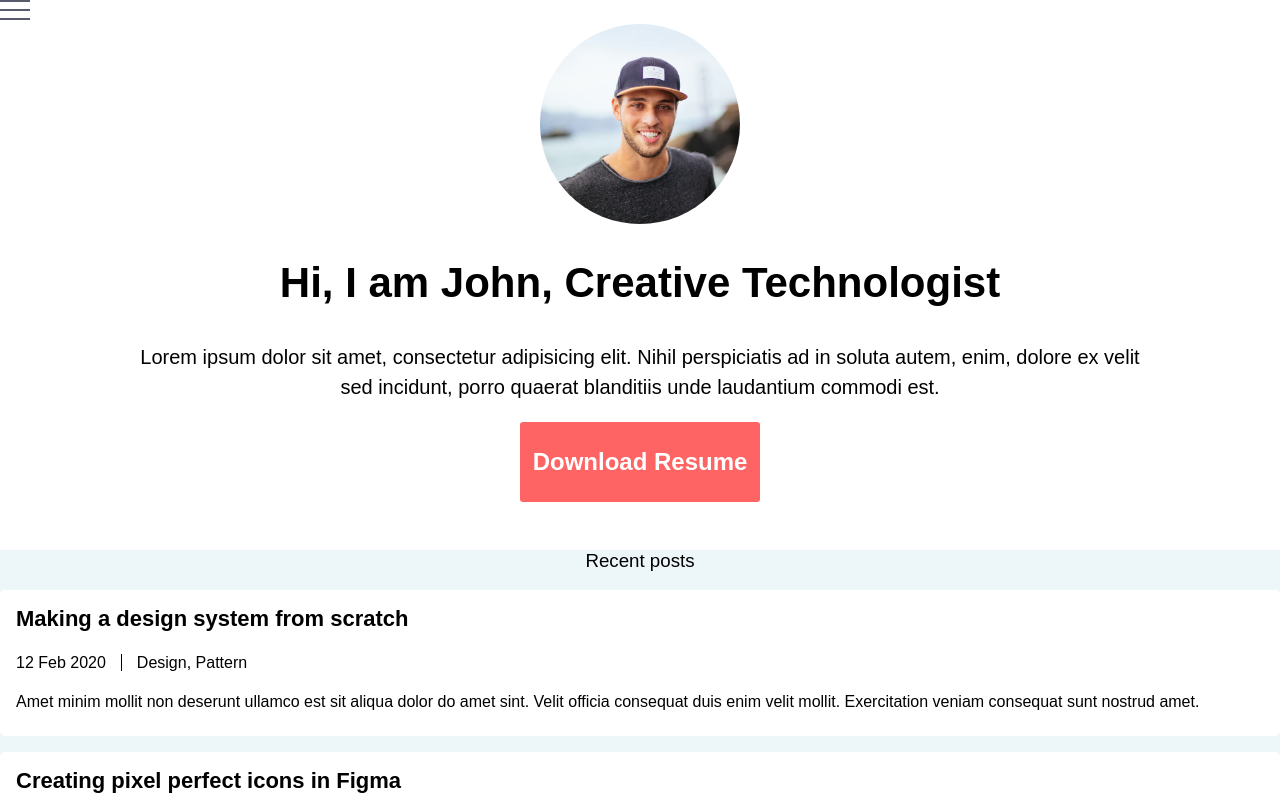
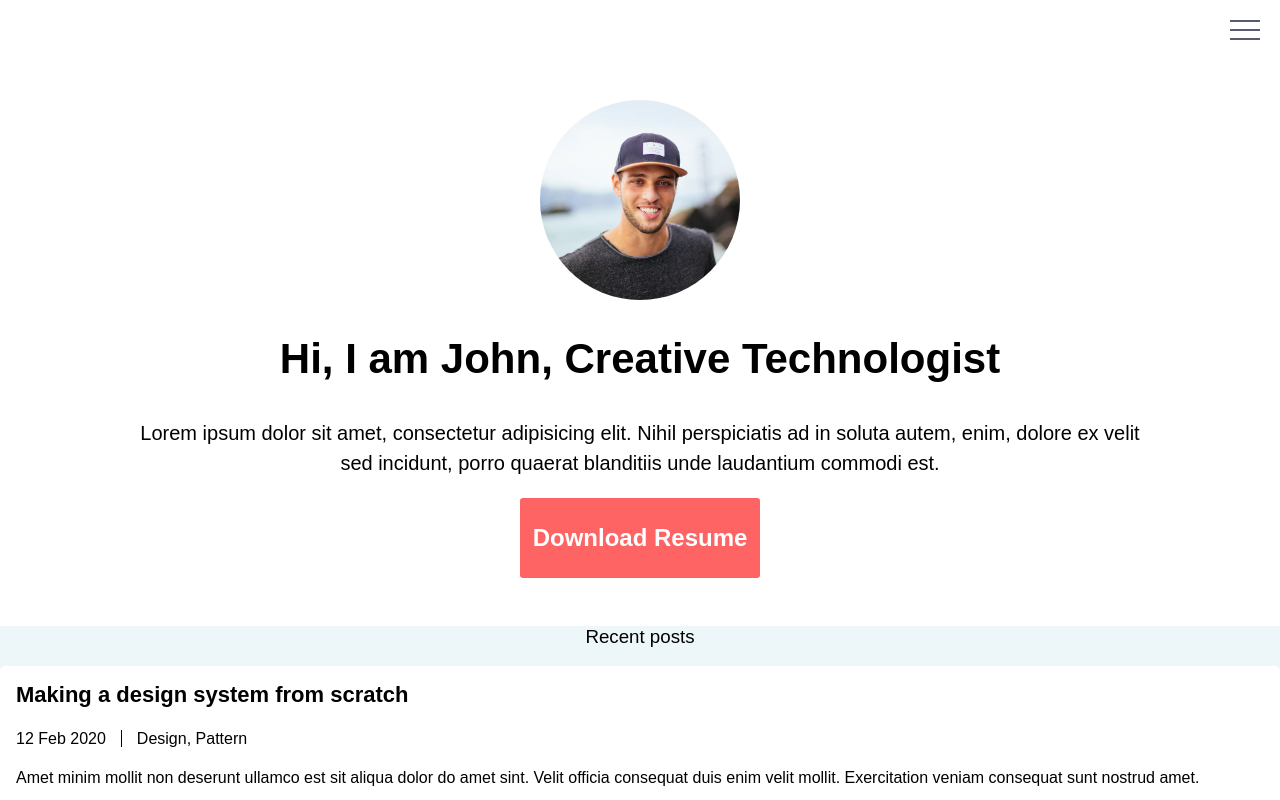
Before and after one commit to sighmoan/verbose-octo-engine, a plain HTML site: page public/index.html in a window 1280 px wide. Shown: the top 800 px of the page. Drawn offline with Linux system fonts and the light colour scheme.

Commit message:
style menu

```diff
--- a/public/index.html
+++ b/public/index.html
@@ -8,8 +8,15 @@
 
 <body>
     <header>
+        <section class="menu">
+            <div class="menu__hamburger"><img src="/assets/menu.png" /></div>
+            <div class="menu__links">
+                <span>Works</span>
+                <span>Blog</span>
+                <span>Contact</span>
+            </div>
+        </section>
         <section>
-            <div class="hamburger"><img src="/assets/menu.png" /></div>
             <div class="headshot">
                 <img src="/assets/65a80990af3a0075303343f0d615c92a.png" />
             </div>
--- a/public/styles.scss
+++ b/public/styles.scss
@@ -71,6 +71,19 @@ header {
     }
 
     padding-bottom:3rem;
+}
+
+.menu {
+    min-height:100px;
+    & .menu__links {
+        display:none;
+    }
+
+    & .menu__hamburger {
+        float:right;
+        margin-top:20px;
+        margin-right:20px;
+    }
 }
 
 main {
```
Also changed, not shown: public/styles.css, 1 other file.
